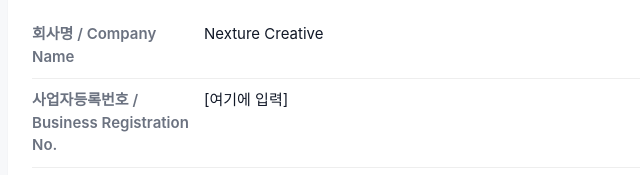
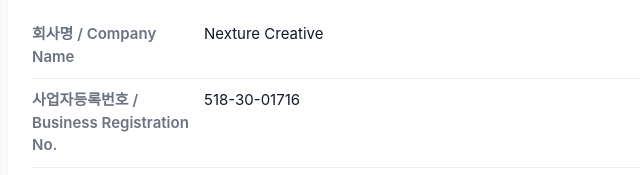
Before and after one commit to kim-sahak/nexturecreative-site, a plain HTML site: page index.html in a window 1280 px wide. Shown: the part 872-1047 px from the top of the page, 172-812 px from the left. Drawn offline with Linux system fonts and the light colour scheme.

Commit message:
Update index.html

```diff
--- a/index.html
+++ b/index.html
@@ -228,7 +228,7 @@
 
       <div class="row">
         <div class="label">사업자등록번호 / Business Registration No.</div>
-        <div class="value">[여기에 입력]</div>
+        <div class="value">518-30-01716</div>
       </div>
 
       <div class="row">
```
